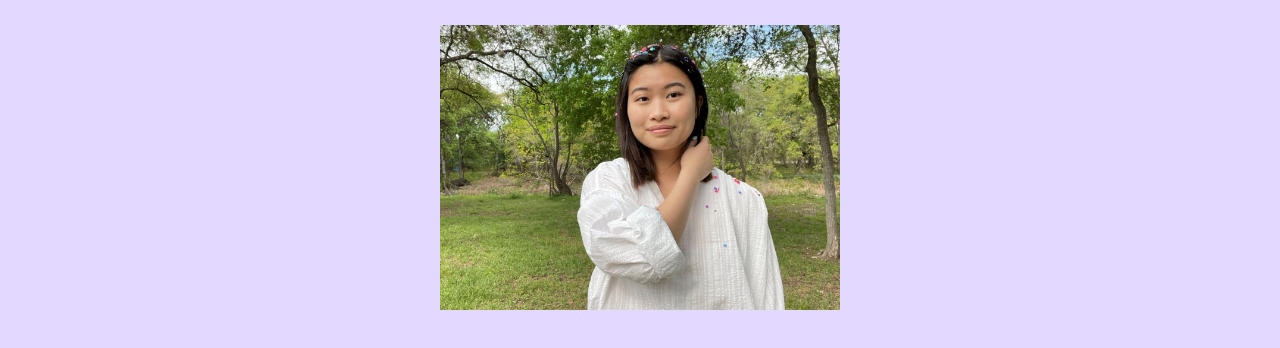
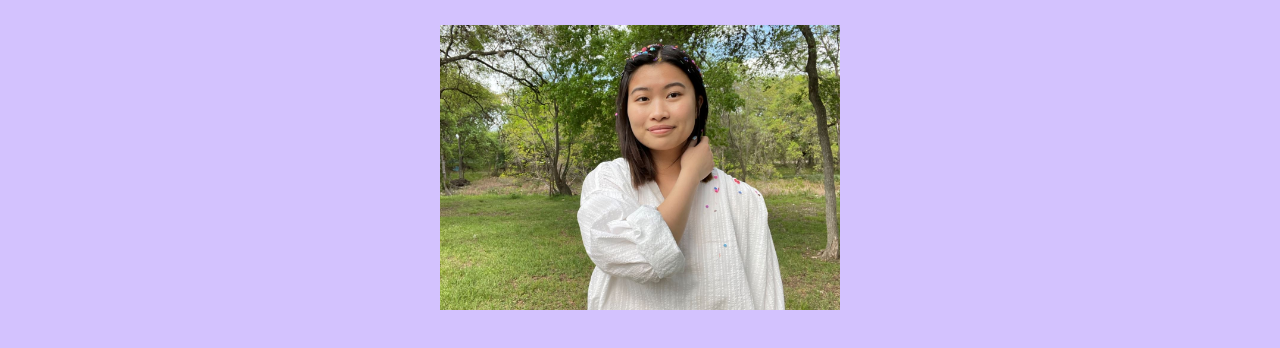
Before and after one commit to ckc2223/ckc2223.github.io, a plain HTML site: page index.html in a window 1280 px wide. Shown: the part 190-538 px from the top of the page. Drawn offline with Linux system fonts and the light colour scheme.

Commit message:
Update index.html

```diff
--- a/index.html
+++ b/index.html
@@ -23,7 +23,7 @@
 
 <h1 style="text-align: center;font-family:signpainter;">Thanks for visiting my website!</h1>
 
-<body bgcolor="E3D8FF">
+<body bgcolor="D3C2FE">
 
 </body>
 
```
